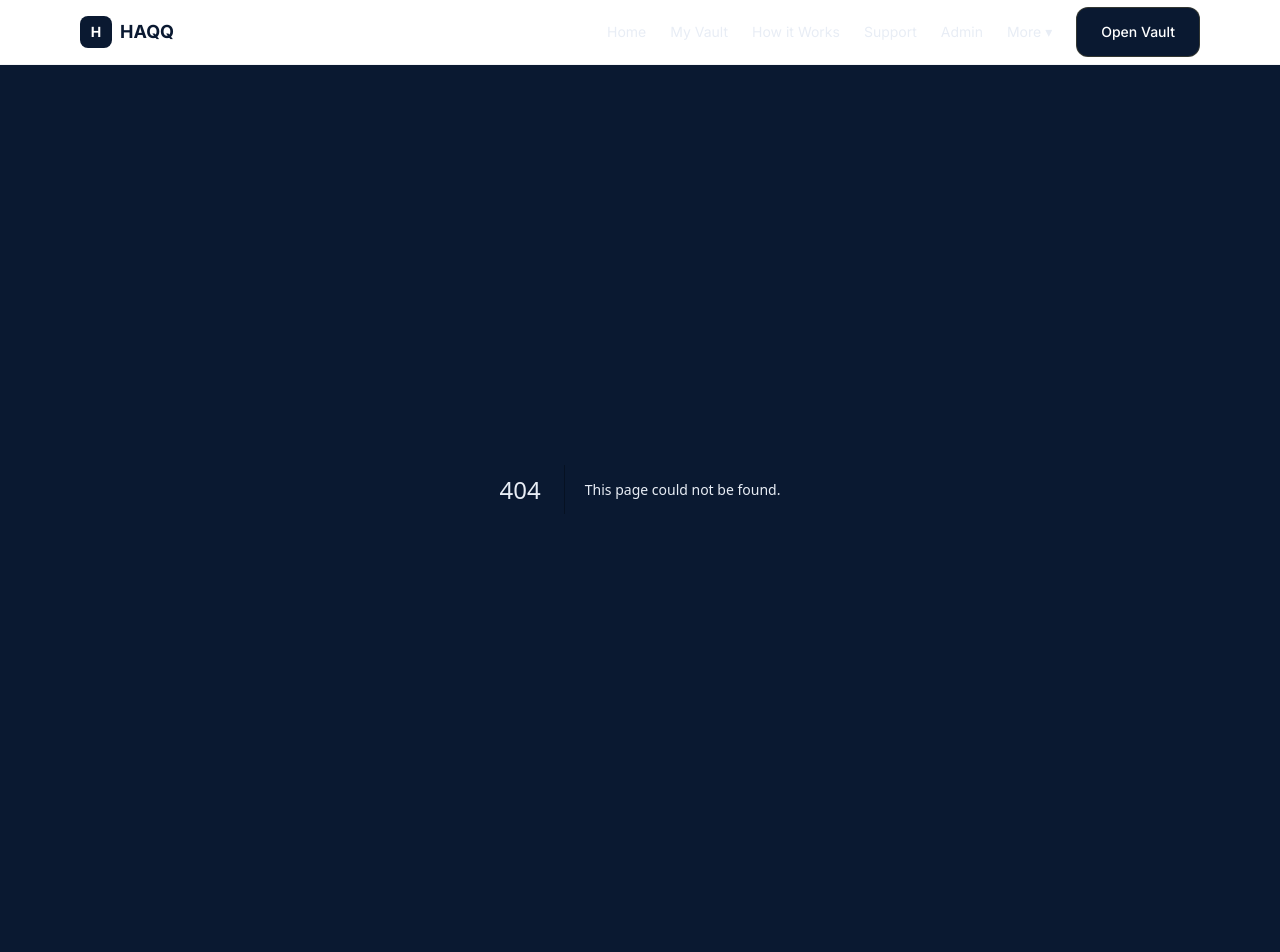
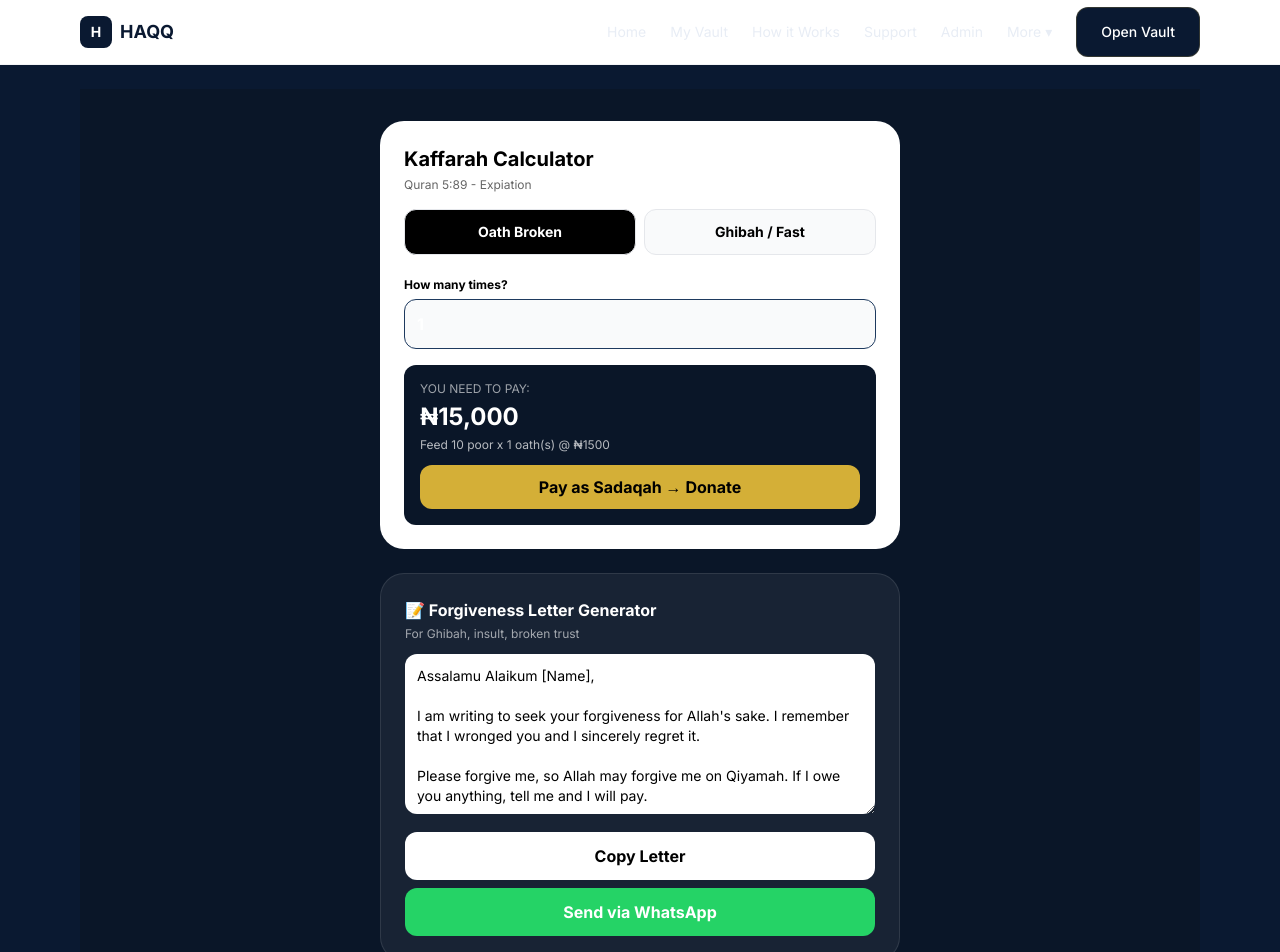
Before and after one commit to Habeebullahi7/Haqq-Vault, a Next.js app: page /kaffarah in a window 1280 px wide. Before the commit this address had no page. Shown: the top 952 px of the page. Before the commit the page ends 913 px from the top, so only its background shows below. Built offline with nearby package versions, Linux system fonts and the light colour scheme.

Commit message:
Add Kaffarah Calculator and Forgiveness Letter Generator

```diff
--- /dev/null
+++ b/app/kaffarah/page.tsx
@@ -0,0 +1,52 @@
+"use client"
+import { useState } from "react"
+
+export default function KaffarahPage(){
+  const [oaths,setOaths]=useState(1)
+  const [type,setType]=useState("oath")
+  const feedOne = 1500 // ₦1500 to feed one poor
+  const total = type==="oath" ? oaths*10*feedOne : oaths*feedOne*60
+
+  const letter = `Assalamu Alaikum [Name],
+
+I am writing to seek your forgiveness for Allah's sake. I remember that I ${type === "ghibah" ? "backbit/gossiped about you" : "wronged you"} and I sincerely regret it.
+
+Please forgive me, so Allah may forgive me on Qiyamah. If I owe you anything, tell me and I will pay.
+
+Your brother/sister in Islam,
+— From HAQQ Vault
+Quran 2:282`
+
+  return(
+    <div className="min-h-screen bg-[#0a1628] text-white p-4 pb-28">
+      <div className="max-w-[520px] mx-auto space-y-6 mt-4">
+        <div className="bg-white text-black rounded-[24px] p-6">
+          <h1 className="font-black text-xl">Kaffarah Calculator</h1>
+          <p className="text-xs opacity-60 mt-1">Quran 5:89 - Expiation</p>
+          <div className="mt-4 grid grid-cols-2 gap-2">
+            <button onClick={()=>setType("oath")} className={`p-3 rounded-xl border font-bold text-sm ${type==="oath"?"bg-black text-white":"bg-gray-50"}`}>Oath Broken</button>
+            <button onClick={()=>setType("ghibah")} className={`p-3 rounded-xl border font-bold text-sm ${type==="ghibah"?"bg-black text-white":"bg-gray-50"}`}>Ghibah / Fast</button>
+          </div>
+          <div className="mt-4">
+            <label className="text-xs font-bold">How many times?</label>
+            <input type="number" value={oaths} onChange={e=>setOaths(Number(e.target.value))} className="w-full mt-1 p-3 bg-gray-50 rounded-xl border font-bold"/>
+            <div className="mt-4 p-4 bg-[#0a1628] text-white rounded-xl">
+              <p className="text-xs opacity-60">YOU NEED TO PAY:</p>
+              <p className="text-2xl font-black mt-1">₦{total.toLocaleString()}</p>
+              <p className="text-xs mt-1 opacity-70">{type==="oath" ? `Feed 10 poor x ${oaths} oath(s) @ ₦${feedOne}` : `Feed 60 poor for missed fast`}</p>
+              <a href="/donate" className="block mt-3 py-2.5 bg-[#D4AF37] text-black text-center rounded-xl font-bold no-underline">Pay as Sadaqah → Donate</a>
+            </div>
+          </div>
+        </div>
+
+        <div className="bg-white/[0.06] border border-white/10 rounded-[24px] p-6">
+          <h2 className="font-bold">📝 Forgiveness Letter Generator</h2>
+          <p className="text-xs opacity-60 mt-1">For Ghibah, insult, broken trust</p>
+          <textarea defaultValue={letter} className="w-full mt-3 p-3 bg-white text-black rounded-xl text-sm min-h-[160px]"/>
+          <button onClick={()=>navigator.clipboard.writeText(letter)} className="w-full mt-3 py-3 bg-white text-black rounded-xl font-bold">Copy Letter</button>
+          <a href={`https://wa.me/?text=${encodeURIComponent(letter)}`} target="_blank" className="block mt-2 py-3 bg-[#25D366] text-white text-center rounded-xl font-bold no-underline">Send via WhatsApp</a>
+        </div>
+      </div>
+    </div>
+  )
+}
```
